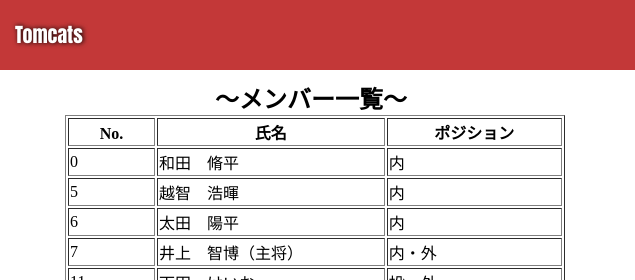
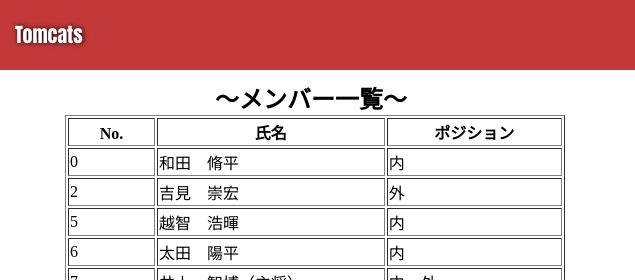
Before and after one commit to Tomo-Heros/member.github.io, a plain HTML site: page index.html in a window 1280 px wide. Shown: the top 280 px of the page, 0-635 px from the left. Drawn offline with Linux system fonts and the light colour scheme.

Commit message:
Update index.html

```diff
--- a/index.html
+++ b/index.html
@@ -26,6 +26,7 @@
             <table class="members" style="color: black; margin-top: 0px; padding-top: 0px; " border="1">
                 <tr> <th> No.　　</th> <th> 氏名 　　　</th> <th> ポジション 　　</th></tr>
                 <tr> <td> 0 </td> 　<td> 和田　脩平　 </td><td> 内 </td>　 </tr>
+                <tr> <td> 2 </td> 　<td> 吉見　崇宏　 </td><td> 外 </td>　 </tr>
                 <tr> <td> 5 </td> 　<td> 越智　浩暉　 </td><td> 内 </td>　 </tr>
                 <tr> <td> 6 </td> 　<td> 太田　陽平　 </td><td> 内 </td>　 </tr>
                 <tr> <td> 7 </td> 　<td> 井上　智博（主将）　 </td><td> 内・外 </td>　 </tr>
```
